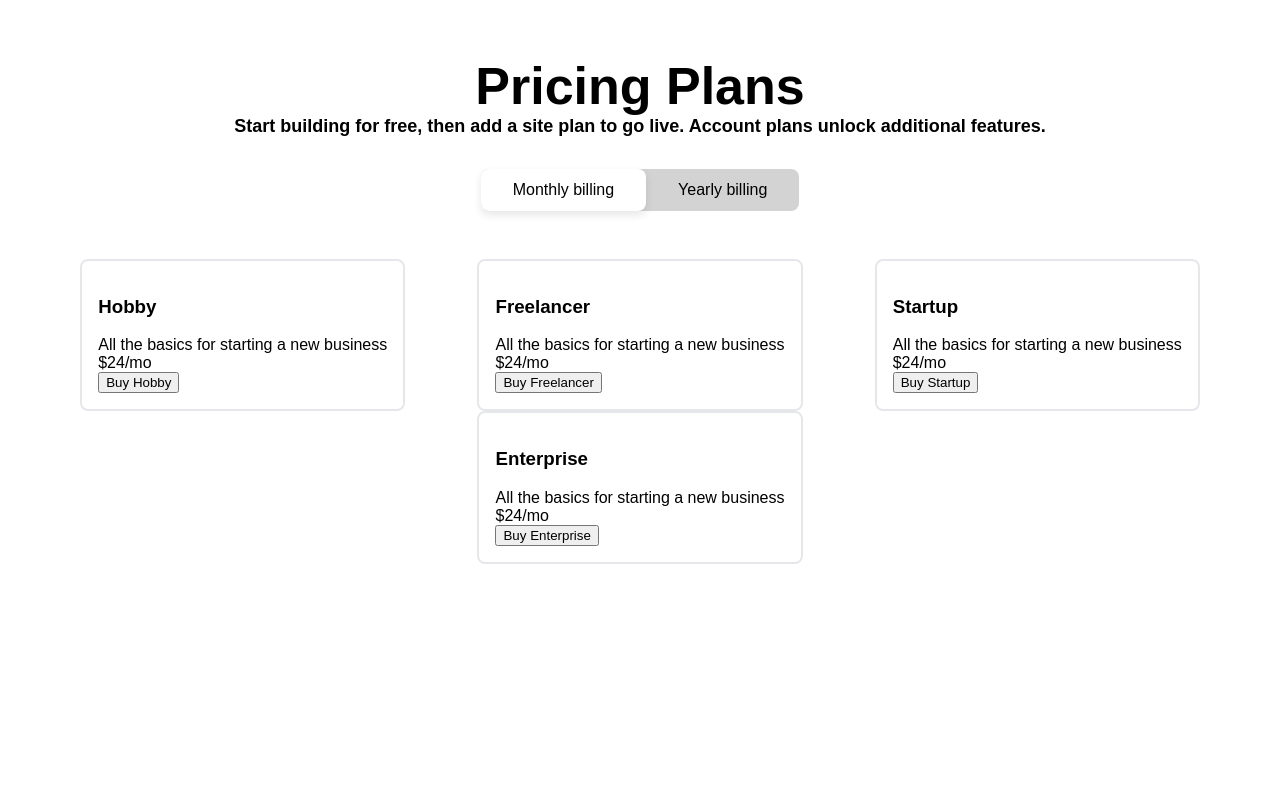
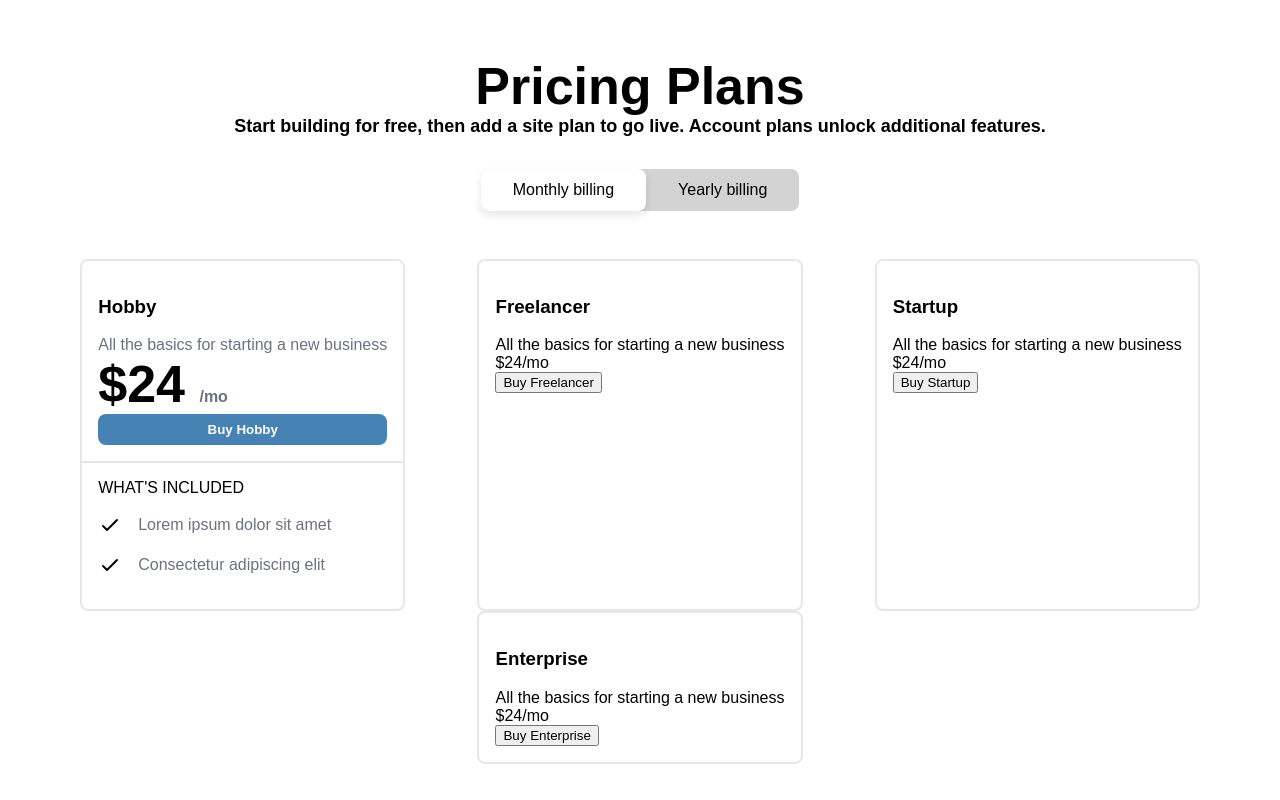
Before and after one commit to erictempleton1/html_playground, a website: page four-tier-pricing/index.html in a window 1280 px wide. Drawn offline with Linux system fonts and the light colour scheme.

Commit message:
working on pricing box

```diff
--- a/four-tier-pricing/index.html
+++ b/four-tier-pricing/index.html
@@ -24,9 +24,31 @@
       <div class="price__box">
         <div class="price__box_upper">
           <h3>Hobby</h3>
-          All the basics for starting a new business
-          <div class="price__price">$24/mo</div>
-          <button>Buy Hobby</button>
+          <div class="price___box_description">All the basics for starting a new business</div>
+          <div class="price__box_price">
+            $24
+            <span class="price__box_price_unit">/mo</span>
+          </div>
+          <button class="price__box_buy_button">Buy Hobby</button>
+        </div>
+        <div class="price__box_lower">
+          <div class="price__box_included">
+            <div class="price__box_included_header_text">What's included</div>
+            <div class="price__box_included_row">
+              <svg class="price__box_included_check" xmlns="http://www.w3.org/2000/svg" fill="none" viewBox="0 0 24 24"
+                stroke="currentColor">
+                <path stroke-linecap="round" stroke-linejoin="round" stroke-width="2" d="M5 13l4 4L19 7" />
+              </svg>
+              <div class="price__box_included_item_text">Lorem ipsum dolor sit amet</div>
+            </div>
+            <div class="price__box_included_row">
+              <svg class="price__box_included_check" xmlns="http://www.w3.org/2000/svg" fill="none" viewBox="0 0 24 24"
+                stroke="currentColor">
+                <path stroke-linecap="round" stroke-linejoin="round" stroke-width="2" d="M5 13l4 4L19 7" />
+              </svg>
+              <div class="price__box_included_item_text">Consectetur adipiscing elit</div>
+            </div>
+          </div>
         </div>
       </div>
       <div class="price__box">
--- a/four-tier-pricing/styles.css
+++ b/four-tier-pricing/styles.css
@@ -5,6 +5,10 @@ html {
 
 *, *:before, *:after {
   box-sizing: inherit;
+}
+
+:root {
+  --text-gray: rgba(107, 114, 128, 1)
 }
 
 header {
@@ -60,3 +64,57 @@ header {
 .price__box_upper {
   padding: 1rem;
 }
+
+.price__box_price {
+  font-size: 52px;
+  font-weight: 900;
+}
+
+.price__box_price_unit {
+  font-size: medium;
+  color: var(--text-gray);
+}
+
+.price___box_description {
+  color: var(--text-gray);
+}
+
+.price__box_buy_button {
+  width: 100%;
+  padding: 0.5rem 1rem;
+  border-radius: 0.5rem;
+  border: none;
+  background-color: steelblue;
+  color: white;
+  font-weight: bold;
+}
+
+.price__box_lower {
+  border-top: 2px solid rgba(229, 231, 235, 1);
+}
+
+.price__box_included {
+  padding: 1rem;
+}
+
+.price__box_included_header_text {
+  padding-bottom: 1rem;
+  text-transform: uppercase;
+}
+
+.price__box_included_row {
+  display: flex;
+  align-items: center;
+  justify-content: start;
+  padding-bottom: 1rem;
+}
+
+.price__box_included_check {
+  width: 1.5rem;
+  height: 1.5rem;
+  margin-right: 1rem;
+}
+
+.price__box_included_item_text {
+  color: var(--text-gray);
+}
```
